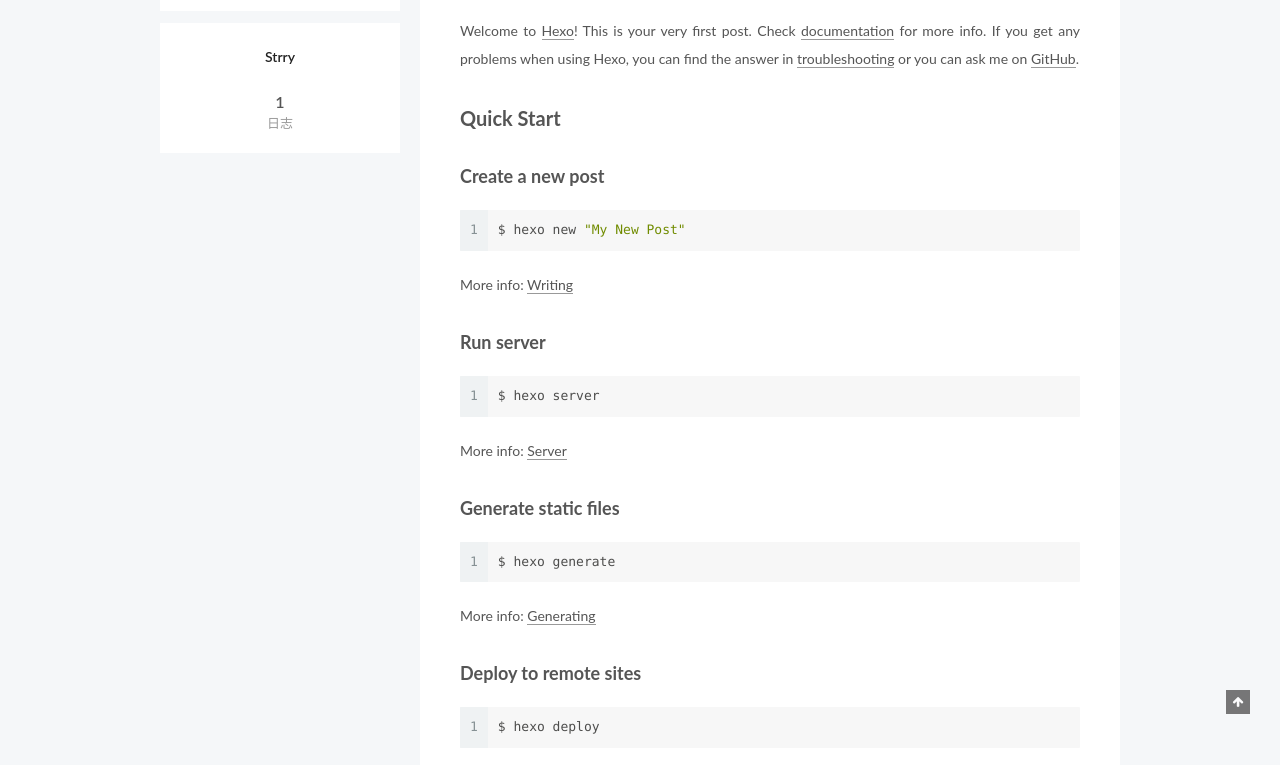
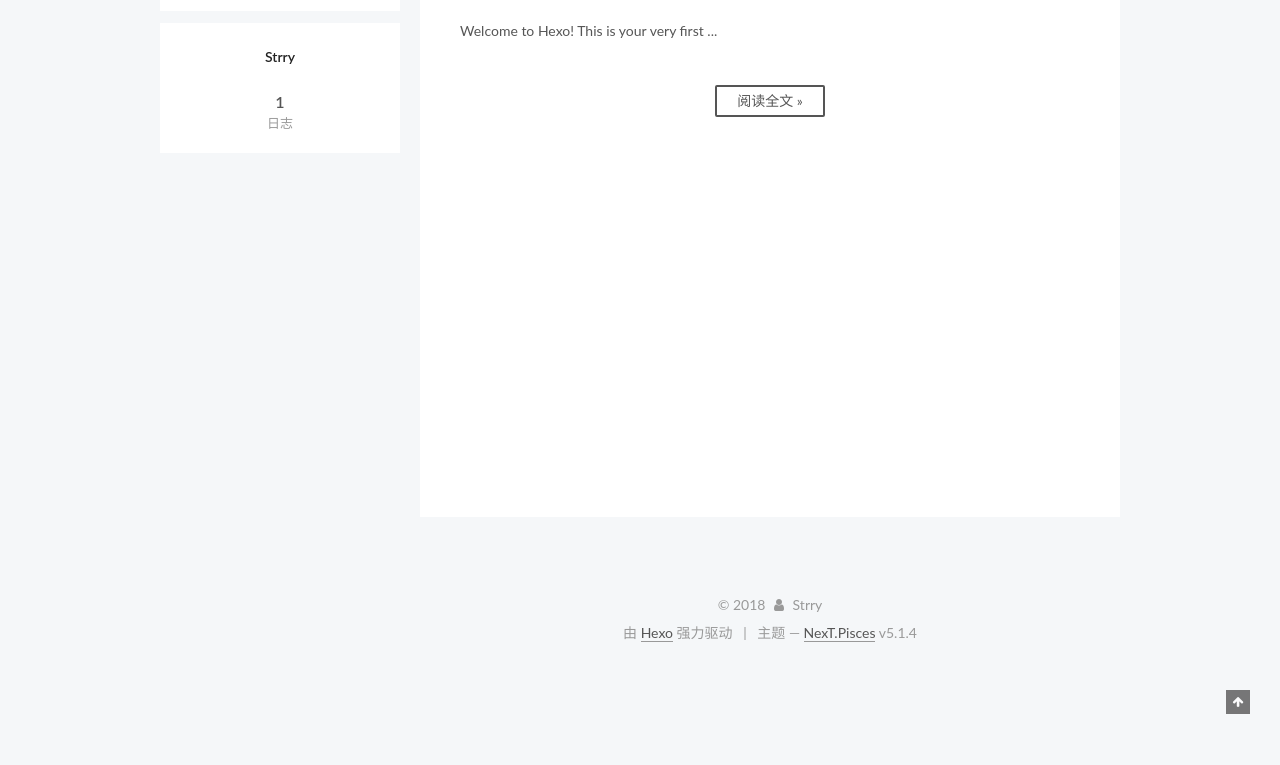
Before and after one commit to txdyl/txdyl.github.io, a plain HTML site: page index.html in a window 1280 px wide. Shown: the part 186-951 px from the top of the page. After the commit the page ends 853 px from the top, so only its background shows below. Drawn offline with Linux system fonts and the light colour scheme.

Commit message:
Site updated: 2018-07-07 12:29:57

```diff
--- a/css/main.css
+++ b/css/main.css
@@ -1823,7 +1823,7 @@ pre .javascript .function {
   width: 4px;
   height: 4px;
   border-radius: 50%;
-  background: #b0a1aa;
+  background: #ff944d;
 }
 .links-of-blogroll {
   font-size: 13px;
--- a/index.html
+++ b/index.html
@@ -300,17 +300,15 @@
 
 
 
-            <p>Welcome to <a href="https://hexo.io/" target="_blank" rel="noopener">Hexo</a>! This is your very first post. Check <a href="https://hexo.io/docs/" target="_blank" rel="noopener">documentation</a> for more info. If you get any problems when using Hexo, you can find the answer in <a href="https://hexo.io/docs/troubleshooting.html" target="_blank" rel="noopener">troubleshooting</a> or you can ask me on <a href="https://github.com/hexojs/hexo/issues" target="_blank" rel="noopener">GitHub</a>.</p>
-<h2 id="Quick-Start"><a href="#Quick-Start" class="headerlink" title="Quick Start"></a>Quick Start</h2><h3 id="Create-a-new-post"><a href="#Create-a-new-post" class="headerlink" title="Create a new post"></a>Create a new post</h3><figure class="highlight bash"><table><tr><td class="gutter"><pre><span class="line">1</span><br></pre></td><td class="code"><pre><span class="line">$ hexo new <span class="string">"My New Post"</span></span><br></pre></td></tr></table></figure>
-<p>More info: <a href="https://hexo.io/docs/writing.html" target="_blank" rel="noopener">Writing</a></p>
-<h3 id="Run-server"><a href="#Run-server" class="headerlink" title="Run server"></a>Run server</h3><figure class="highlight bash"><table><tr><td class="gutter"><pre><span class="line">1</span><br></pre></td><td class="code"><pre><span class="line">$ hexo server</span><br></pre></td></tr></table></figure>
-<p>More info: <a href="https://hexo.io/docs/server.html" target="_blank" rel="noopener">Server</a></p>
-<h3 id="Generate-static-files"><a href="#Generate-static-files" class="headerlink" title="Generate static files"></a>Generate static files</h3><figure class="highlight bash"><table><tr><td class="gutter"><pre><span class="line">1</span><br></pre></td><td class="code"><pre><span class="line">$ hexo generate</span><br></pre></td></tr></table></figure>
-<p>More info: <a href="https://hexo.io/docs/generating.html" target="_blank" rel="noopener">Generating</a></p>
-<h3 id="Deploy-to-remote-sites"><a href="#Deploy-to-remote-sites" class="headerlink" title="Deploy to remote sites"></a>Deploy to remote sites</h3><figure class="highlight bash"><table><tr><td class="gutter"><pre><span class="line">1</span><br></pre></td><td class="code"><pre><span class="line">$ hexo deploy</span><br></pre></td></tr></table></figure>
-<p>More info: <a href="https://hexo.io/docs/deployment.html" target="_blank" rel="noopener">Deployment</a></p>
-
-
+          Welcome to Hexo! This is your very first
+          ...
+          <!--noindex-->
+          <div class="post-button text-center">
+            <a class="btn" href="/2018/07/06/hello-world/#more" rel="contents">
+              阅读全文 &raquo;
+            </a>
+          </div>
+          <!--/noindex-->
 
 
     </div>
```
Also changed, not shown: favicon.ico (added).
